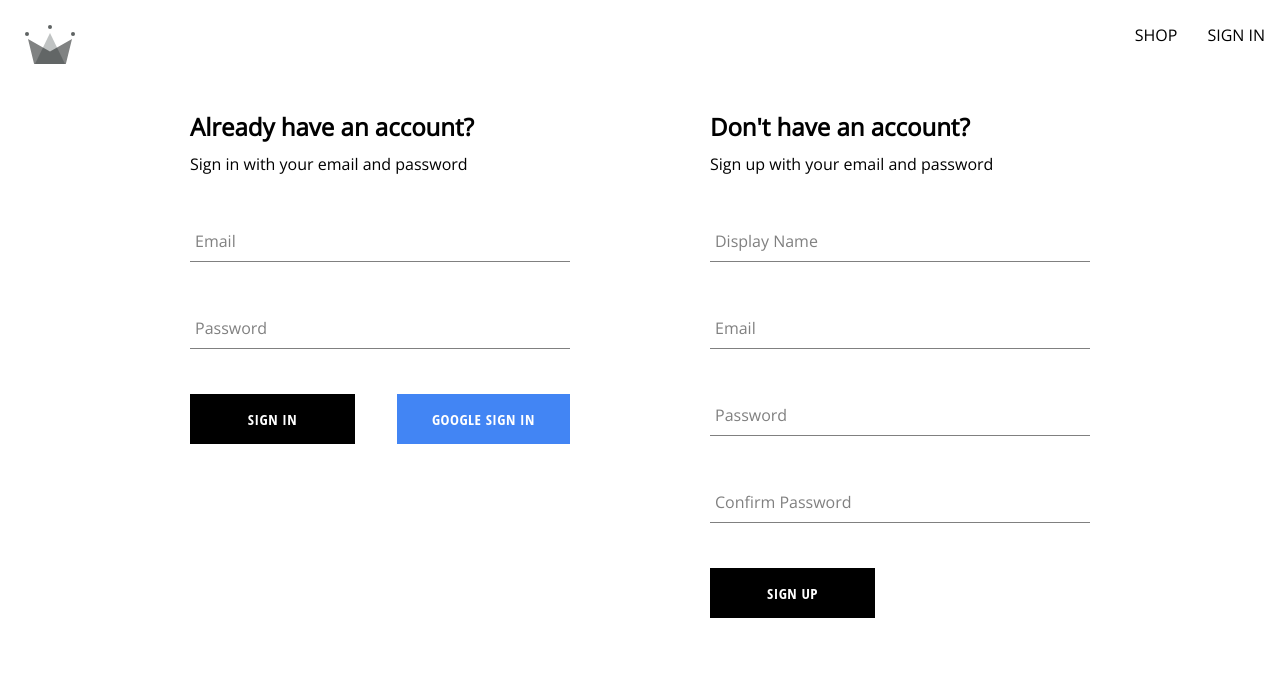
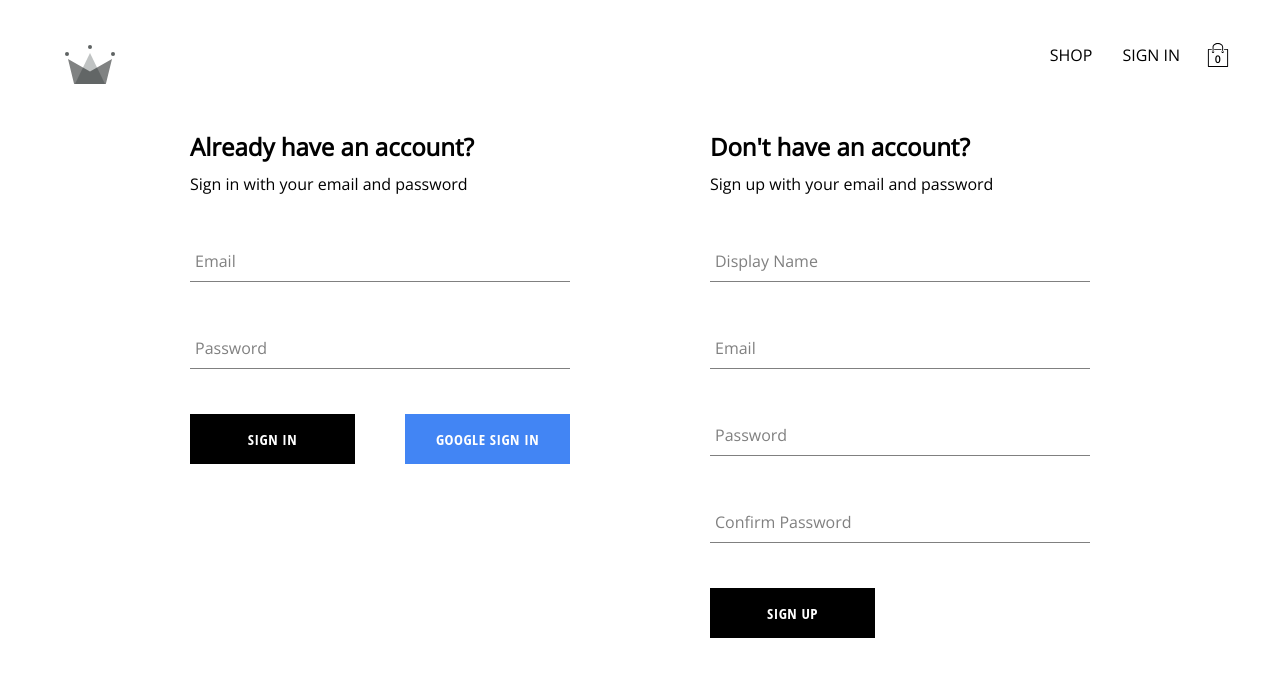
Before and after one commit to kunalprakash1309/crwn-clothing-v2, a React (Create React App) app: page /auth in a window 1280 px wide. Shown: the top 676 px of the page. Built offline with nearby package versions, Linux system fonts and the light colour scheme; no server answers.

Commit message:
Added cart context and cart-icon and cart dropdown

```diff
--- a/src/components/button/button.styles.scss
+++ b/src/components/button/button.styles.scss
@@ -4,7 +4,7 @@
   height: 50px;
   letter-spacing: 0.5px;
   line-height: 50px;
-  padding: 0 35px 0 35px;
+  padding: 0 25px 0 25px;
   font-size: 15px;
   background-color: black;
   color: white;
--- /dev/null
+++ b/src/components/cart-dropdown/cart-dropdown.component.jsx
@@ -0,0 +1,14 @@
+import './cart-dropdown.styles.scss'
+
+import Button from '../button/button.component'
+
+const CartDropdown = () => {
+  return (
+    <div className='cart-dropdown-container'>
+      <div className='cart-items' />
+      <Button>GO TO CHECKOUT</Button>
+    </div>
+  )
+}
+
+export default CartDropdown
--- /dev/null
+++ b/src/components/cart-dropdown/cart-dropdown.styles.scss
@@ -0,0 +1,29 @@
+.cart-dropdown-container {
+  position: absolute;
+  width: 240px;
+  height: 340px;
+  display: flex;
+  flex-direction: column;
+  padding: 20px;
+  border: 1px solid black;
+  background-color: white;
+  top: 90px;
+  right: 40px;
+  z-index: 5;
+
+  .empty-message {
+    font-size: 18px;
+    margin: 50px auto;
+  }
+
+  .cart-items {
+    height: 240px;
+    display: flex;
+    flex-direction: column;
+    overflow: scroll;
+  }
+
+  button {
+    margin-top: auto;
+  }
+}
--- /dev/null
+++ b/src/components/cart-icon/cart-icon.component.jsx
@@ -0,0 +1,15 @@
+
+import { ReactComponent as ShoppingIcon } from '../../assests/shopping-bag.svg'
+
+import './cart-icon.styles.scss'
+
+const CartIcon = ({toggleHidden}) => {
+  return (
+    <div className='cart-icon-container'>
+      <ShoppingIcon className='shopping-icon' onClick={toggleHidden}/>
+      <span className='item-count'>0</span>
+    </div>
+  )
+}
+
+export default CartIcon
--- /dev/null
+++ b/src/components/cart-icon/cart-icon.styles.scss
@@ -0,0 +1,21 @@
+.cart-icon-container {
+  width: 45px;
+  height: 45px;
+  position: relative;
+  display: flex;
+  align-items: center;
+  justify-content: center;
+  cursor: pointer;
+
+  .shopping-icon {
+    width: 24px;
+    height: 24px;
+  }
+
+  .item-count {
+    position: absolute;
+    font-size: 10px;
+    font-weight: bold;
+    bottom: 12px;
+  }
+}
--- /dev/null
+++ b/src/contexts/cart.context.jsx
@@ -0,0 +1,17 @@
+import { createContext, useState } from "react";
+
+export const CartContext = createContext({
+  hidden: true,
+  toggleHidden: () => {}
+})
+
+export const CartProvider = ({children}) => {
+  const [hidden, setHidden] = useState(true)
+  const toggleHidden = () => setHidden(!hidden)
+
+  const value = {hidden, toggleHidden}
+
+  return (
+    <CartContext.Provider value={value}>{children}</CartContext.Provider>
+  )
+}
--- a/src/index.js
+++ b/src/index.js
@@ -10,6 +10,7 @@ import { UserProvider } from './contexts/user.context';
 
 import reportWebVitals from './reportWebVitals';
 import ProductProvider from './contexts/products.context';
+import { CartContext, CartProvider } from './contexts/cart.context';
 
 const root = ReactDOM.createRoot(document.getElementById('root'));
 root.render(
@@ -17,7 +18,9 @@ root.render(
     <BrowserRouter>
       <ProductProvider>
         <UserProvider>
-          <App/>
+          <CartProvider>
+            <App/>
+          </CartProvider>
         </UserProvider>
       </ProductProvider>
     </BrowserRouter>
--- a/src/index.scss
+++ b/src/index.scss
@@ -1,5 +1,6 @@
 body {
   margin: 0;
+  padding: 20px 40px;
   font-family: 'Open Sans', sans-serif;
   -webkit-font-smoothing: antialiased;
   -moz-osx-font-smoothing: grayscale;
--- a/src/routes/navigation/navigation.component.jsx
+++ b/src/routes/navigation/navigation.component.jsx
@@ -1,6 +1,9 @@
 import { Fragment, useContext } from 'react'
 import { Link, Outlet } from 'react-router-dom'
 import { ReactComponent as CrwnLogo} from '../../assests/crown.svg'
+import CartDropdown from '../../components/cart-dropdown/cart-dropdown.component'
+import CartIcon from '../../components/cart-icon/cart-icon.component'
+import { CartContext } from '../../contexts/cart.context'
 import { UserContext } from '../../contexts/user.context'
 import { signOutUser } from '../../utils/firebase/firebase.utils'
 
@@ -8,6 +11,7 @@ import './navigation.styles.scss'
 
 const Navigation = () => {
   const { currentUser } = useContext(UserContext)
+  const {hidden, toggleHidden} = useContext(CartContext)
 
   return(
     <Fragment>
@@ -30,7 +34,11 @@ const Navigation = () => {
               </Link>
             )
           }
+          <CartIcon toggleHidden={toggleHidden} />
         </div>
+        {
+          hidden ? null : <CartDropdown />
+        }
       </div>
       <Outlet />
     </Fragment>
```
Also changed, not shown: src/assests/shopping-bag.svg (added).
